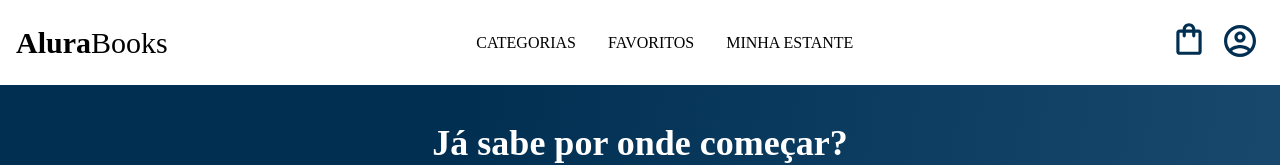
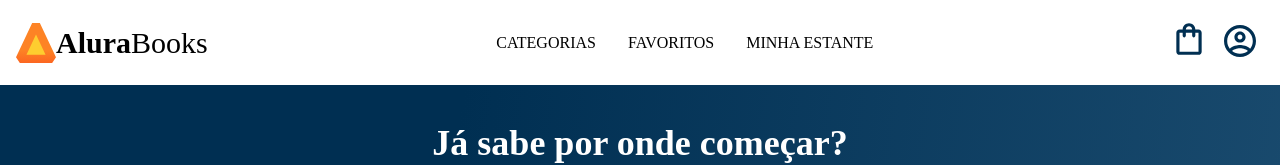
Before and after one commit to dp-diegosoares/alurabooks, a plain HTML site: page index.html in a window 1280 px wide. Shown: the top 165 px of the page. Drawn offline with nearby package versions, Linux system fonts and the light colour scheme; files whose address does not match are found by name.

Commit message:
Update index.html

```diff
--- a/index.html
+++ b/index.html
@@ -39,6 +39,7 @@
                 <a href="#" class="lista-menu__link">Design & UX</a>
             </li>
         </ul>
+        <img src="img/Logo.svg" alt="logo alurabooks">
         <h1 class="container__titulo"><b class="container__titulo--negrito">Alura</b>Books</h1>
     </div>
 
```
